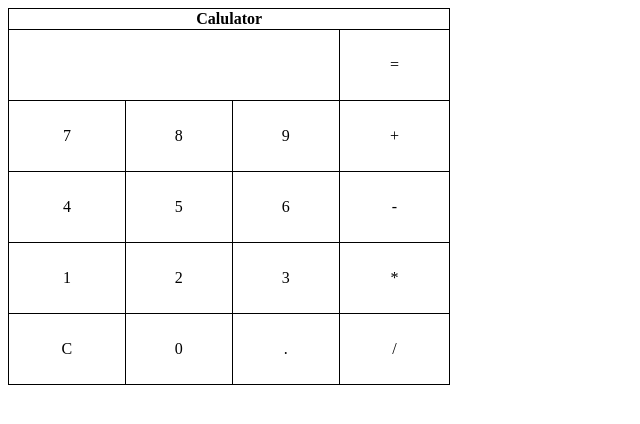
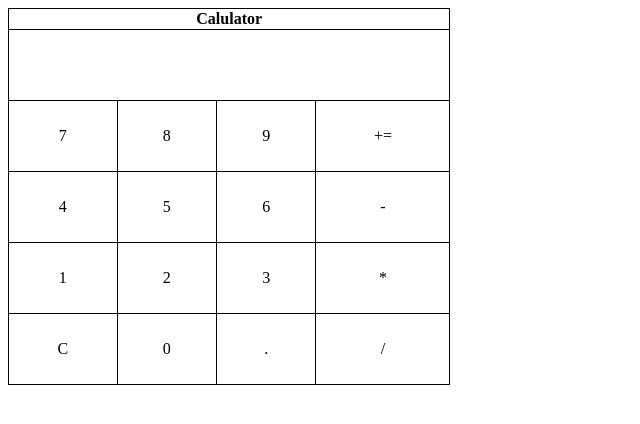
Before and after one commit to Cara-Sciorilli/WebDev, a plain HTML site: page calc.html in a window 1280 px wide. Shown: the whole page, without its empty margins (0-640 px from the left). Drawn offline with Linux system fonts and the light colour scheme.

Commit message:
Fix Calculator +=

```diff
--- a/calc.html
+++ b/calc.html
@@ -9,14 +9,13 @@
       <th colspan=4>Calulator</th>
     </tr>
     <tr>
-      <td colspan=3></td>
-      <td>=</td>
+      <td colspan=4></td>
     </tr>
     <tr>
       <td>7</td>
       <td>8</td>
       <td>9</td>
-      <td>+</td>
+      <td>+=</td>
     </tr>
     <tr>
       <td>4</td>
--- a/stylehw02.css
+++ b/stylehw02.css
@@ -11,6 +11,6 @@
   text-align: center;
 }
 
-#calculator td, #customers th {
+#calculator td {
   height: 50px;
 }
```
